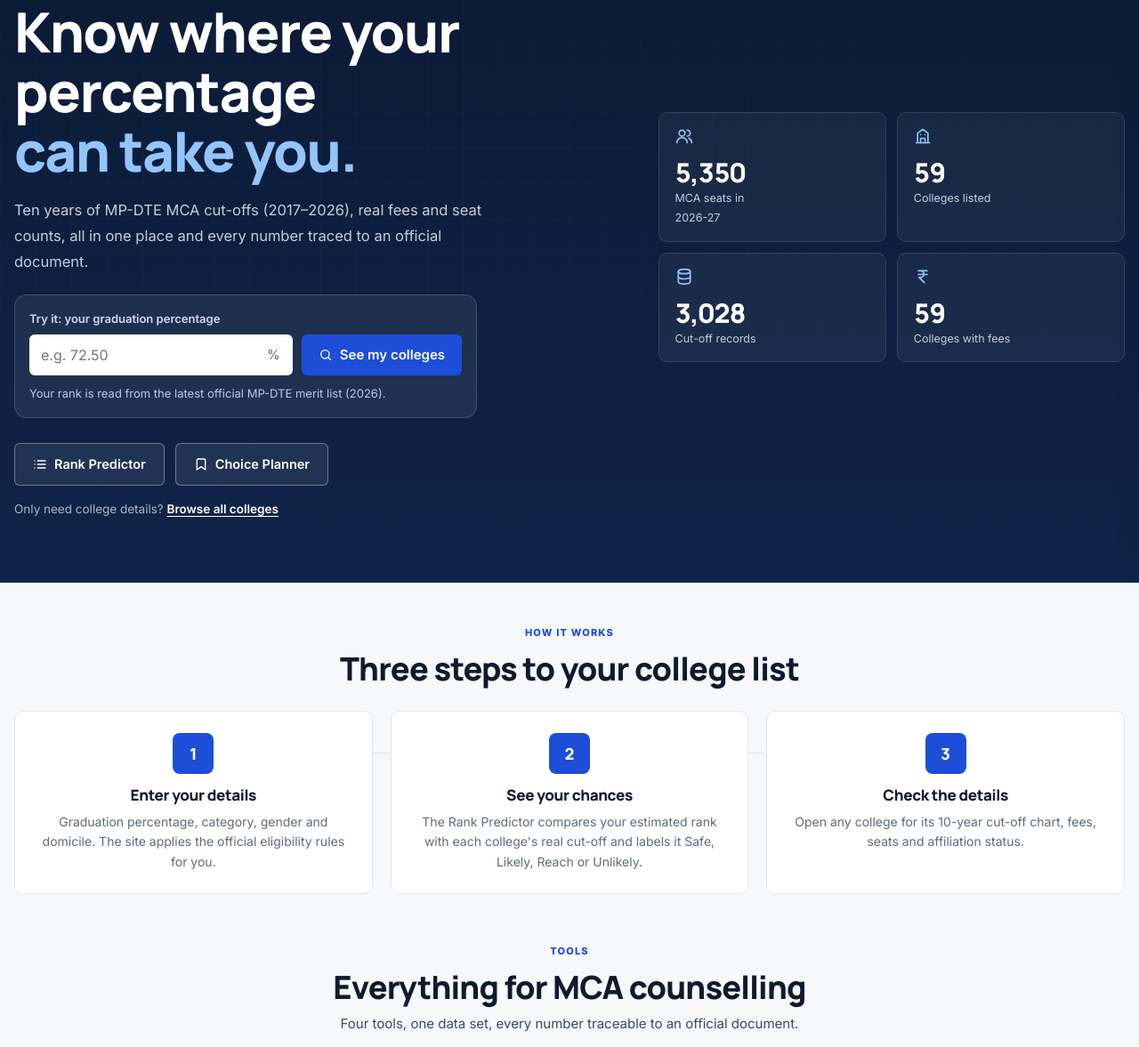
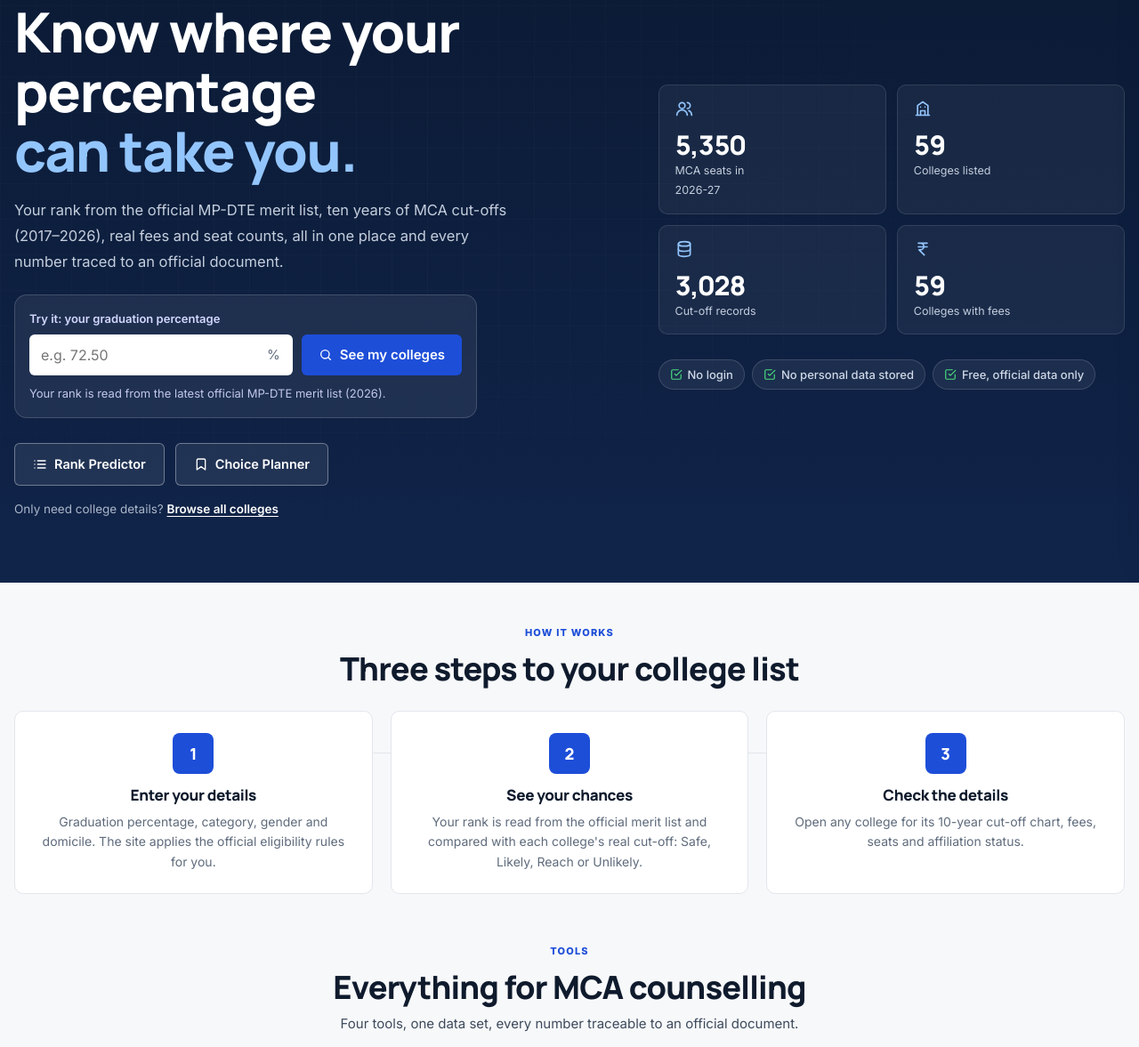
Before and after one commit to i-bhagyashree/mca-college-predictor, a plain HTML site: page index.html in a window 1280 px wide. Shown: the part 179-1356 px from the top of the page at 89% size. Drawn offline with Linux system fonts and the light colour scheme.

Commit message:
Home: rank from the official merit list in the lead and steps; privacy row under the stats

```diff
--- a/assets/css/styles.css
+++ b/assets/css/styles.css
@@ -1282,3 +1282,9 @@ body > main { flex: 1 0 auto; }
 .vs-tbl td:first-child { font-weight: 600; white-space: nowrap; }
 .vs-tbl td.win { color: var(--safe); font-weight: 700; }
 .mlr-res > div.main { border-color: var(--accent); }
+
+/* Home: privacy row under the stat tiles */
+.trust-row { list-style: none; margin: 14px 0 0; padding: 0; display: flex; flex-wrap: wrap; gap: 8px; }
+.trust-row li { display: inline-flex; align-items: center; gap: 6px; font-size: 13px; font-weight: 500; color: #cfd8e6;
+  background: rgb(255 255 255 / 6%); border: 1px solid rgb(255 255 255 / 14%); border-radius: 999px; padding: 6px 12px; }
+.trust-row .ic { width: 14px; height: 14px; color: #4ade80; }
--- a/index.html
+++ b/index.html
@@ -21,7 +21,7 @@
 <link rel="preconnect" href="https://fonts.googleapis.com">
 <link rel="preconnect" href="https://fonts.gstatic.com" crossorigin>
 <link rel="stylesheet" href="https://fonts.googleapis.com/css2?family=Inter:wght@400;500;600;700;800&family=Manrope:wght@600;700;800&display=swap">
-<link rel="stylesheet" href="assets/css/styles.css?v=20261118g">
+<link rel="stylesheet" href="assets/css/styles.css?v=20261118h">
 <script>
   // Apply the theme before first paint (avoids a flash).
   let t = "light";   // light by default; the toggle offers dark and "auto" (follow the system)
@@ -97,7 +97,7 @@
         <div class="hero-copy">
           <span class="hero-pill"><span class="dot"></span><span>Counselling <span id="ov-session"></span> · Cut-offs <span id="year-range"></span></span></span>
           <h1>Know where your percentage <br class="br-lg"><em>can take you.</em></h1>
-          <p class="lead">Ten years of MP-DTE MCA cut-offs (2017–2026), real fees and seat counts, all in one place and every number traced to an official document.</p>
+          <p class="lead">Your rank from the official MP-DTE merit list, ten years of MCA cut-offs (2017–2026), real fees and seat counts, all in one place and every number traced to an official document.</p>
           <form class="quick-check" id="quick-form" novalidate autocomplete="off">
             <label for="quick-pct">Try it: your graduation percentage</label>
             <div class="qc-row">
@@ -119,6 +119,11 @@
             <div class="stat-tile"><svg class="ic"><use href="#i-db"/></svg><strong id="hs-rows">–</strong><span>Cut-off records</span></div>
             <div class="stat-tile"><svg class="ic"><use href="#i-rupee"/></svg><strong id="hs-fees">–</strong><span>Colleges with fees</span></div>
           </div>
+          <ul class="trust-row" aria-label="Privacy">
+            <li><svg class="ic"><use href="#i-check"/></svg>No login</li>
+            <li><svg class="ic"><use href="#i-check"/></svg>No personal data stored</li>
+            <li><svg class="ic"><use href="#i-check"/></svg>Free, official data only</li>
+          </ul>
         </div>
       </div>
     </div>
@@ -132,7 +137,7 @@
       </div>
       <ol class="steps">
         <li><span class="step-n">1</span><h3>Enter your details</h3><p>Graduation percentage, category, gender and domicile. The site applies the official eligibility rules for you.</p></li>
-        <li><span class="step-n">2</span><h3>See your chances</h3><p>The Rank Predictor compares your estimated rank with each college's real cut-off and labels it Safe, Likely, Reach or Unlikely.</p></li>
+        <li><span class="step-n">2</span><h3>See your chances</h3><p>Your rank is read from the official merit list and compared with each college's real cut-off: Safe, Likely, Reach or Unlikely.</p></li>
         <li><span class="step-n">3</span><h3>Check the details</h3><p>Open any college for its 10-year cut-off chart, fees, seats and affiliation status.</p></li>
       </ol>
     </div>
@@ -633,7 +638,7 @@
   <div class="drawer-body" id="d-body"></div>
 </aside>
 
-<script src="assets/data/mca-data.js?v=20261118g"></script>
-<script src="assets/js/app.js?v=20261118g"></script>
+<script src="assets/data/mca-data.js?v=20261118h"></script>
+<script src="assets/js/app.js?v=20261118h"></script>
 </body>
 </html>
```
